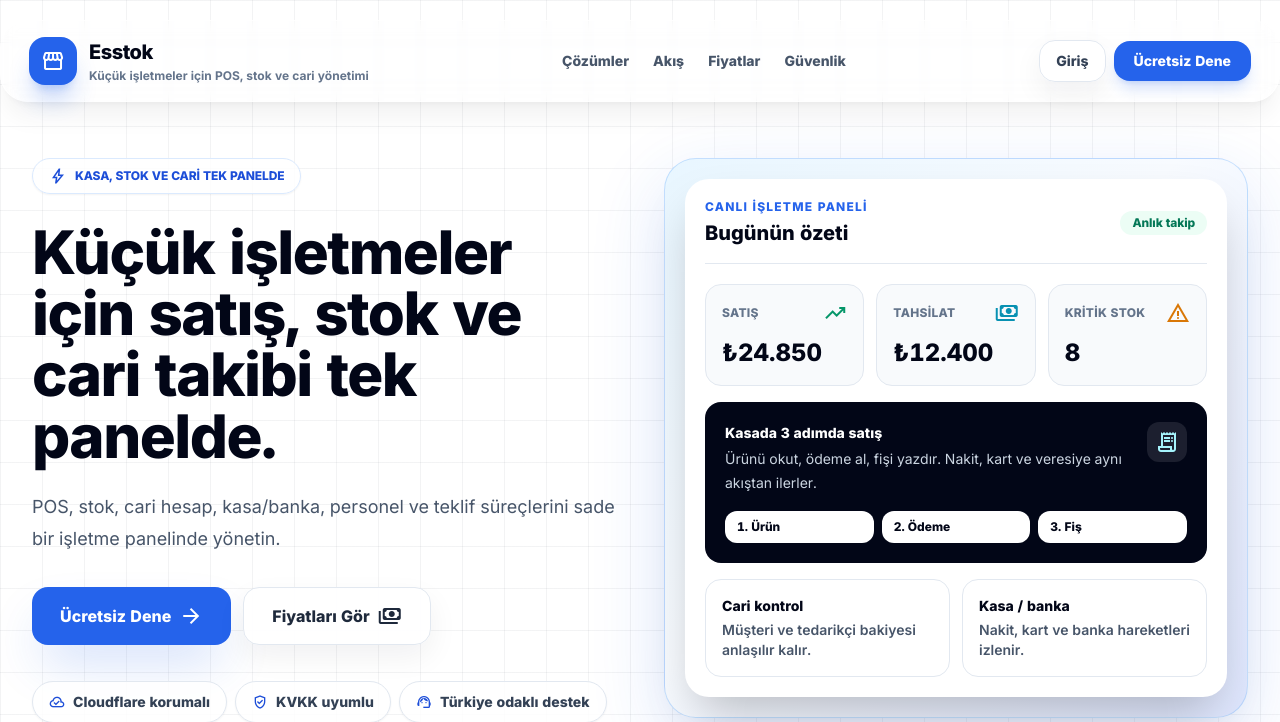
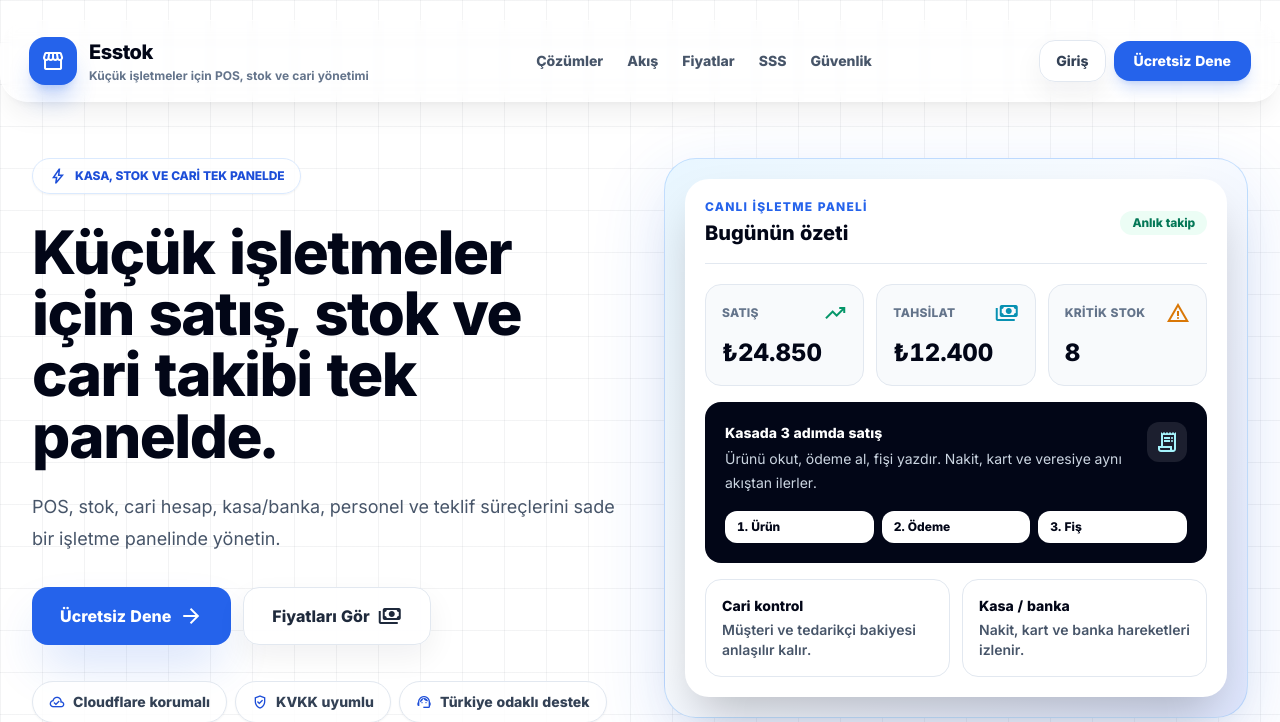
Before and after one commit to mehmetdurna-commits/stok-cari-takip, a Flask app: page / in a window 1280 px wide. Shown: the top 722 px of the page. Run offline with Flask 3, Linux system fonts and the light colour scheme; data that the repository does not hold is empty; some libraries are stand-ins or nearby versions.

Commit message:
Ana sayfa menüsüne SSS linki ekle

```diff
--- a/templates/public_landing.html
+++ b/templates/public_landing.html
@@ -70,6 +70,7 @@
                 <a href="#cozumler" class="hover:text-primary-700">Çözümler</a>
                 <a href="#akis" class="hover:text-primary-700">Akış</a>
                 <a href="{{ url_for('pricing_page') }}" class="hover:text-primary-700">Fiyatlar</a>
+                <a href="#sss" class="hover:text-primary-700">SSS</a>
                 <a href="#guven" class="hover:text-primary-700">Güvenlik</a>
             </nav>
             <div class="flex shrink-0 items-center gap-2">
```
